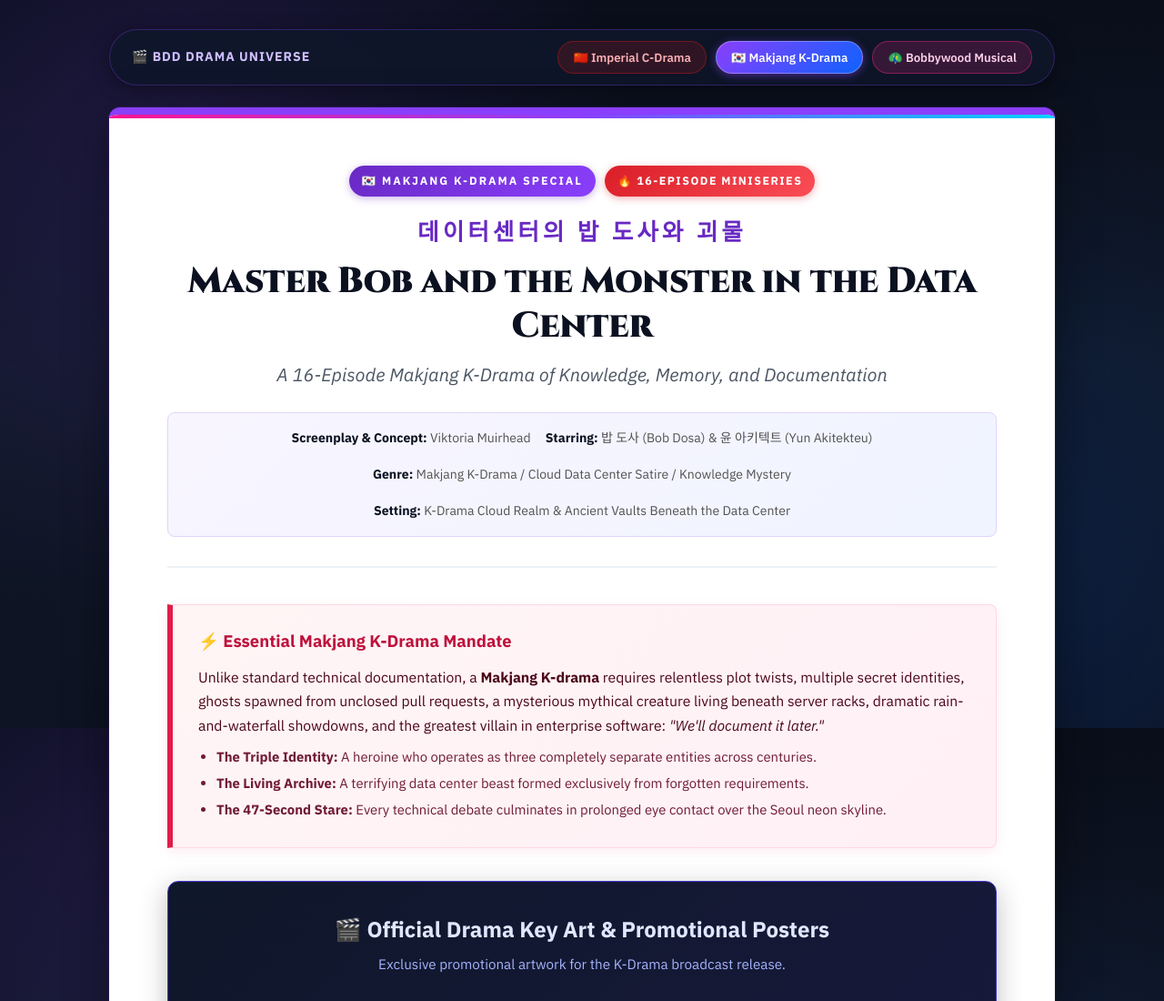
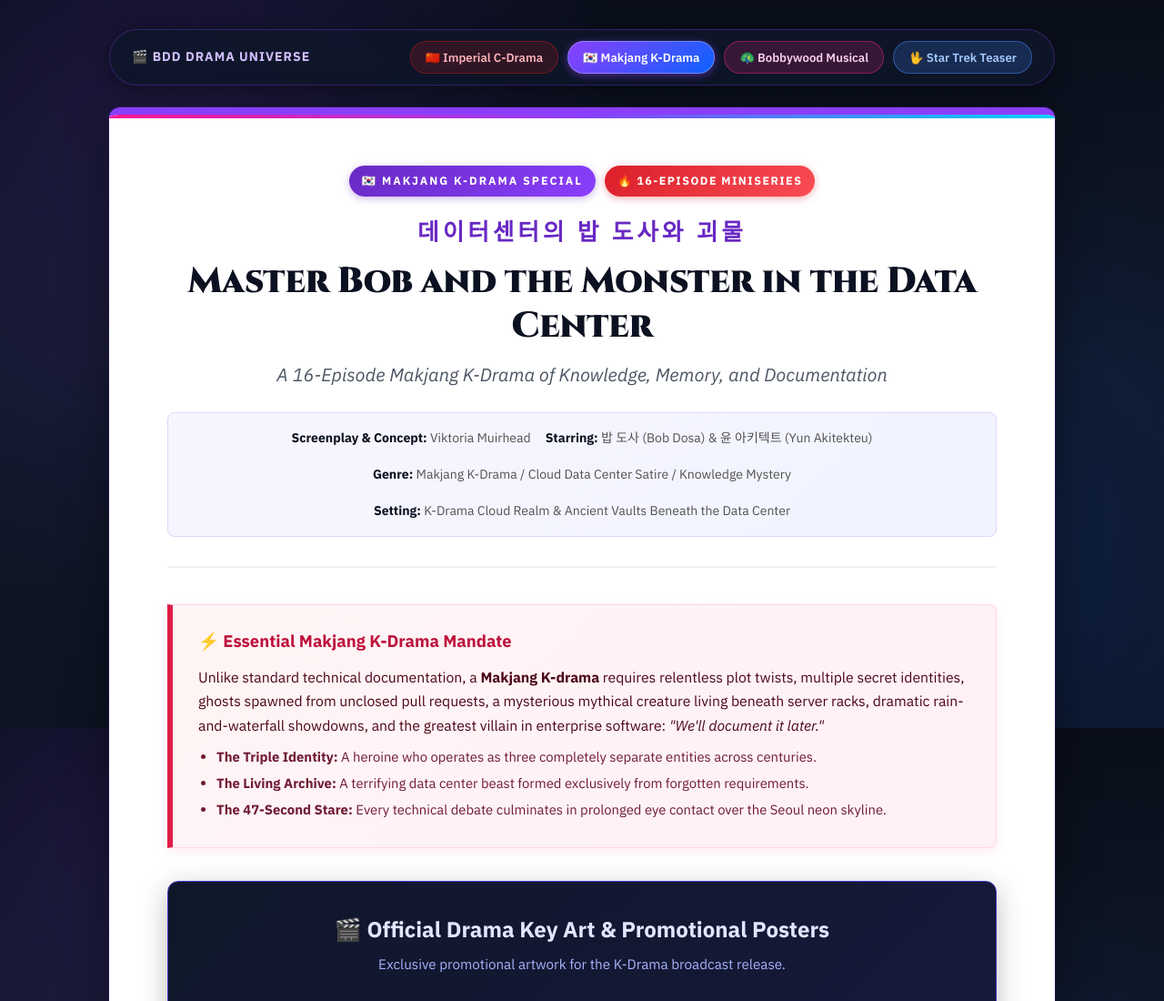
Before and after one commit to vickmuir/benevolent-documentation-dictator, a plain HTML site: page monster-in-data-center.html in a window 1280 px wide. Shown: the top 1100 px of the page at 91% size. Drawn offline with Linux system fonts and the light colour scheme; grey boxes are pictures that could not be loaded.

Commit message:
Update HTML pages

```diff
--- a/monster-in-data-center.html
+++ b/monster-in-data-center.html
@@ -95,6 +95,7 @@
 
         .drama-nav-links {
             display: flex;
+            flex-wrap: wrap;
             gap: 10px;
         }
 
@@ -137,6 +138,18 @@
 
         .nav-btn.bobbywood:hover {
             background: rgba(219, 39, 119, 0.45);
+            color: #ffffff;
+            transform: translateY(-1px);
+        }
+
+        .nav-btn.trek {
+            background: rgba(69, 137, 255, 0.2);
+            color: #a6c8ff;
+            border: 1px solid rgba(69, 137, 255, 0.5);
+        }
+
+        .nav-btn.trek:hover {
+            background: rgba(69, 137, 255, 0.45);
             color: #ffffff;
             transform: translateY(-1px);
         }
@@ -1513,6 +1526,9 @@
         </a>
         <a href="festival-of-validation.html" class="nav-btn bobbywood">
             <span>🦚 Bobbywood Musical</span>
+        </a>
+        <a href="star-trek-lost-repository.html" class="nav-btn trek">
+            <span>🖖 Star Trek Teaser</span>
         </a>
     </div>
 </nav>
```
Also changed, not shown: festival-of-validation.html (+15 -0 lines), index.html (+16 -0 lines), star-trek-lost-repository.html (+1 -1 lines).
